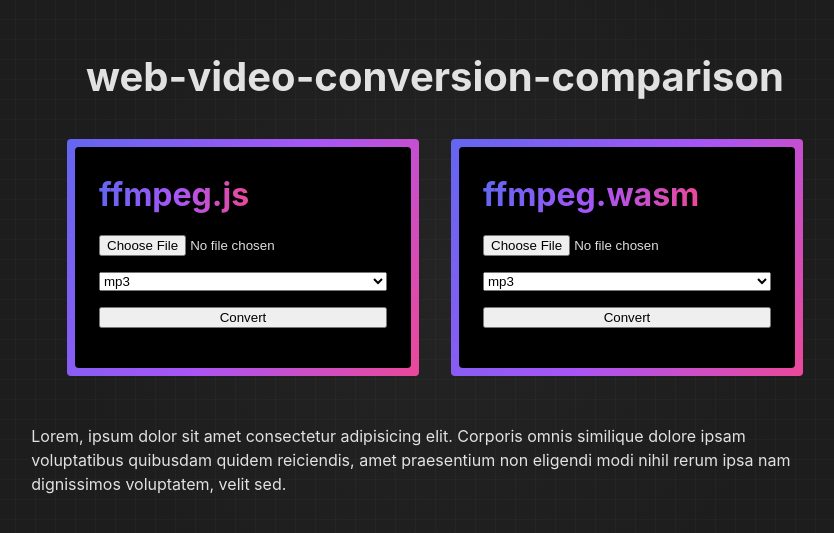
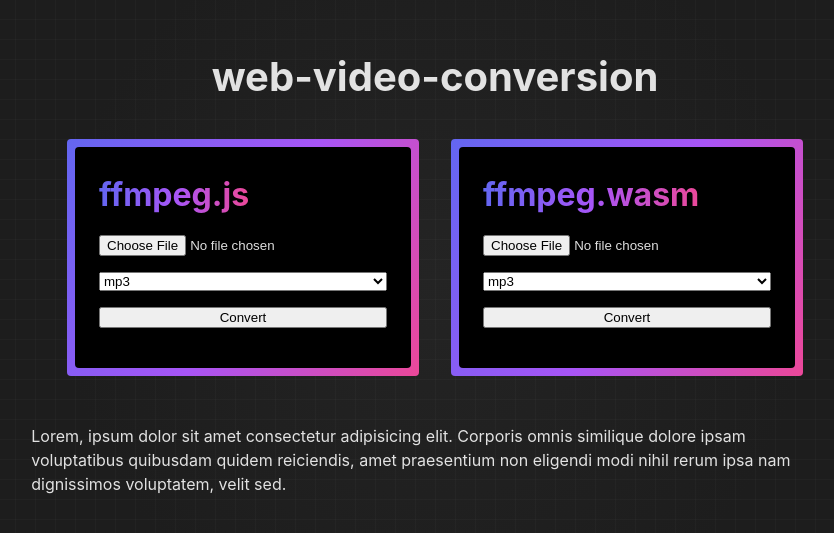
Before and after one commit to DerStimmler/web-video-conversion, a website built with Vite: page index.html in a window 1280 px wide. Shown: the part 121-654 px from the top of the page, without its empty margins (205-1039 px from the left). Built offline with nearby package versions, Linux system fonts and the light colour scheme.

Commit message:
fix: app name

```diff
--- a/index.html
+++ b/index.html
@@ -4,12 +4,12 @@
 		<meta charset="UTF-8" />
 		<link rel="icon" type="image/svg+xml" href="/vite.svg" />
 		<meta name="viewport" content="width=device-width, initial-scale=1.0" />
-		<title>web-video-conversion-comparison</title>
+		<title>web-video-conversion</title>
 	</head>
 	<body>
 		<div class="app">
 			<header>
-				<h1>web-video-conversion-comparison</h1>
+				<h1>web-video-conversion</h1>
 			</header>
 			<div class="cards">
 				<div class="card">
--- a/package.json
+++ b/package.json
@@ -1,5 +1,5 @@
 {
-	"name": "web-video-conversion-comparison",
+	"name": "web-video-conversion",
 	"private": true,
 	"version": "0.0.0",
 	"type": "module",
--- a/vite.config.js
+++ b/vite.config.js
@@ -2,7 +2,7 @@ import { defineConfig } from 'vite';
 import vitePluginRequire from "vite-plugin-require";
 
 export default defineConfig({
-    base: '/web-video-conversion-comparison/',
+    base: '/web-video-conversion/',
     plugins: [
         vitePluginRequire.default()
     ],
```
